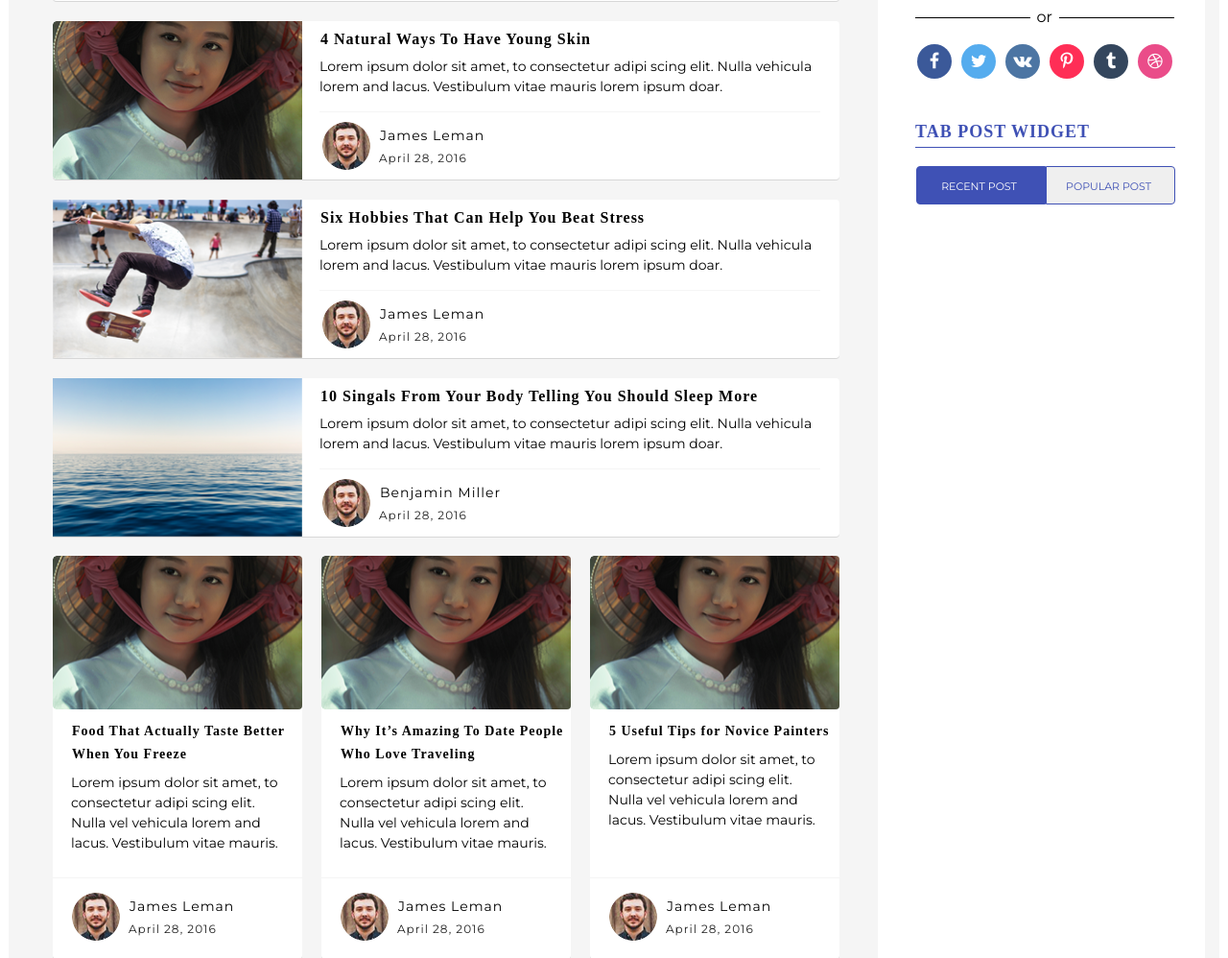
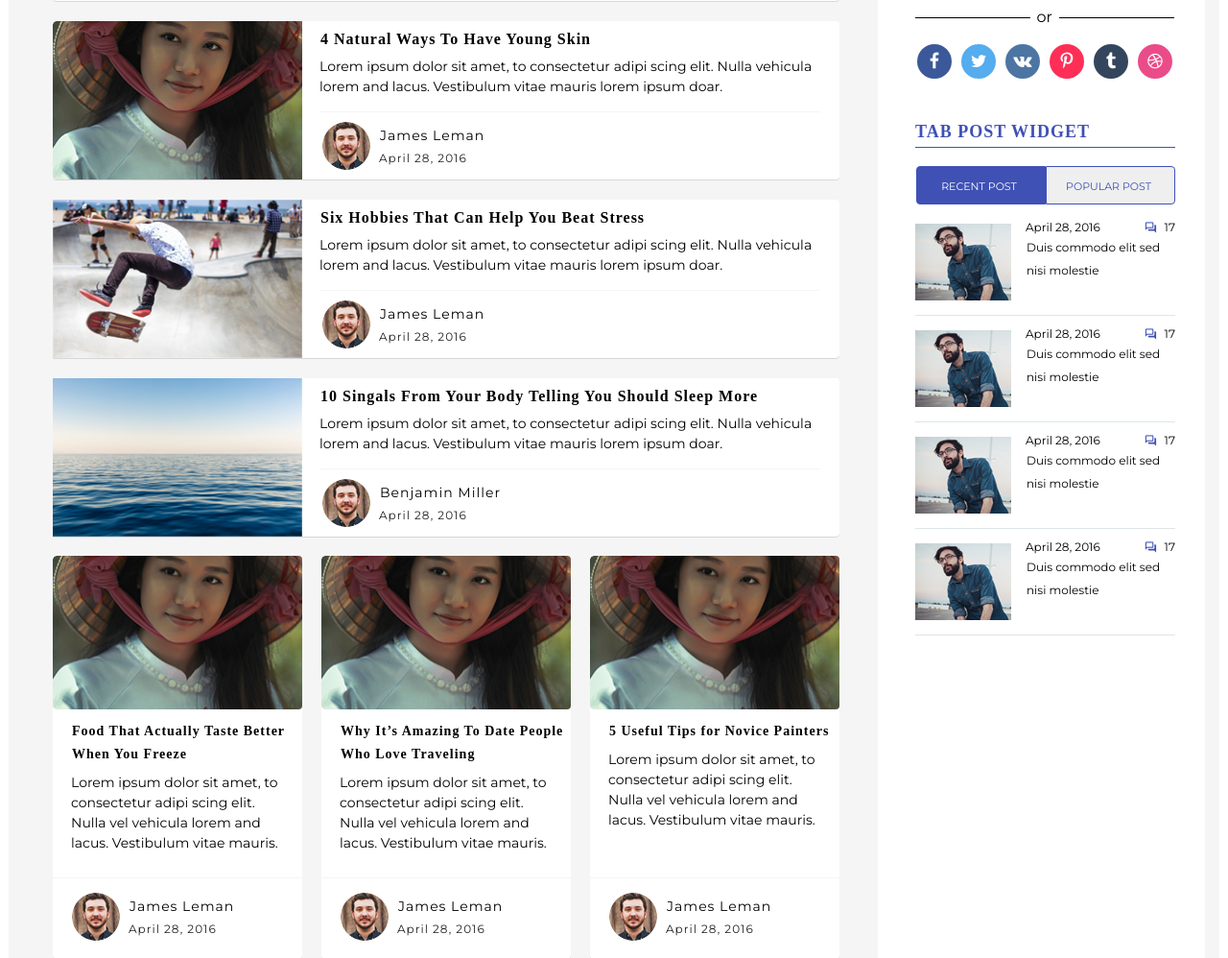
Before and after one commit to arkajyotiadhikary/codeigniter-test, a PHP site: page / in a window 1280 px wide. Shown: the part 1550-2548 px from the top of the page at 96% size. Run offline with PHP 8.4, Linux system fonts and the light colour scheme; some web fonts are replaced.

Commit message:
tab post widget

```diff
--- a/index.css
+++ b/index.css
@@ -930,7 +930,6 @@
     margin-left: 40px;
     margin-top: 19px;
 }
-
 .tab-post-widget .toogle-button > button {
     width: 135px;
     height: 40px;
@@ -950,4 +949,51 @@
     background-color: #3f51b5;
     color: white;
 }
+
+/* posts */
+.posts {
+    margin-top: 20px;
+}
+.post {
+    display: flex;
+    margin-left: 39px;
+    padding-bottom: 11px;
+    margin-bottom: 15px;
+    border-bottom: 1px solid #dee5e9;
+}
+.post-img > img {
+    width: 100px;
+    height: 80px;
+}
+.post-details > p {
+    font-size: 12px;
+    padding-top: 5px;
+    line-height: 24px;
+    color: #000000;
+    font-weight: 400;
+    margin-left: 16px;
+}
+.post-details .top-details {
+    margin-left: 15px;
+    display: flex;
+    justify-content: space-between;
+}
+.post-details .top-details > p {
+    font-size: 12px;
+    line-height: 8px;
+    color: #000000;
+    font-weight: 400;
+}
+.post-details .top-details > div {
+    font-size: 12px;
+    line-height: 8px;
+    display: flex;
+    align-items: center;
+}
+.post-details .top-details > div > span {
+    color: #3f51b5;
+    padding-right: 7px;
+    font-size: 14px;
+    line-height: 8px;
+}
 /* !SECTION */ ;
--- a/index.html
+++ b/index.html
@@ -584,6 +584,84 @@
                                 <button>POPULAR POST</button>
                             </div>
                         </div>
+                        <ul class="posts">
+                            <li class="post">
+                                <div class="post-img">
+                                    <img src="./image/post-img-1.png" alt="" />
+                                </div>
+                                <div class="post-details">
+                                    <div class="top-details">
+                                        <p>April 28, 2016</p>
+                                        <div>
+                                            <span
+                                                class="material-symbols-outlined"
+                                            >
+                                                forum
+                                            </span>
+                                            17
+                                        </div>
+                                    </div>
+                                    <p>Duis commodo elit sed nisi molestie</p>
+                                </div>
+                            </li>
+                            <li class="post">
+                                <div class="post-img">
+                                    <img src="./image/post-img-1.png" alt="" />
+                                </div>
+                                <div class="post-details">
+                                    <div class="top-details">
+                                        <p>April 28, 2016</p>
+                                        <div>
+                                            <span
+                                                class="material-symbols-outlined"
+                                            >
+                                                forum
+                                            </span>
+                                            17
+                                        </div>
+                                    </div>
+                                    <p>Duis commodo elit sed nisi molestie</p>
+                                </div>
+                            </li>
+                            <li class="post">
+                                <div class="post-img">
+                                    <img src="./image/post-img-1.png" alt="" />
+                                </div>
+                                <div class="post-details">
+                                    <div class="top-details">
+                                        <p>April 28, 2016</p>
+                                        <div>
+                                            <span
+                                                class="material-symbols-outlined"
+                                            >
+                                                forum
+                                            </span>
+                                            17
+                                        </div>
+                                    </div>
+                                    <p>Duis commodo elit sed nisi molestie</p>
+                                </div>
+                            </li>
+                            <li class="post">
+                                <div class="post-img">
+                                    <img src="./image/post-img-1.png" alt="" />
+                                </div>
+                                <div class="post-details">
+                                    <div class="top-details">
+                                        <p>April 28, 2016</p>
+                                        <div>
+                                            <span
+                                                class="material-symbols-outlined"
+                                            >
+                                                forum
+                                            </span>
+                                            17
+                                        </div>
+                                    </div>
+                                    <p>Duis commodo elit sed nisi molestie</p>
+                                </div>
+                            </li>
+                        </ul>
                     </div>
                 </div>
             </div>
```
Also changed, not shown: image/post-img-1.png (added).
